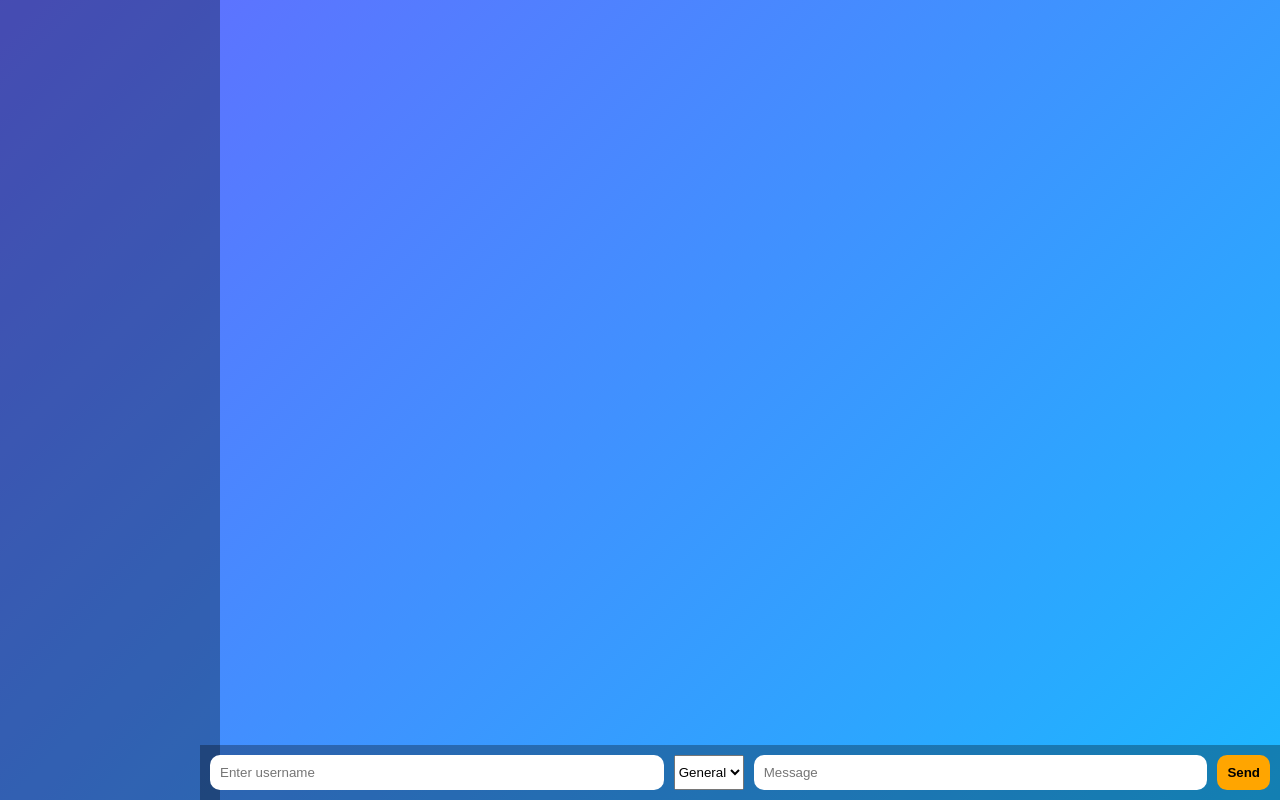
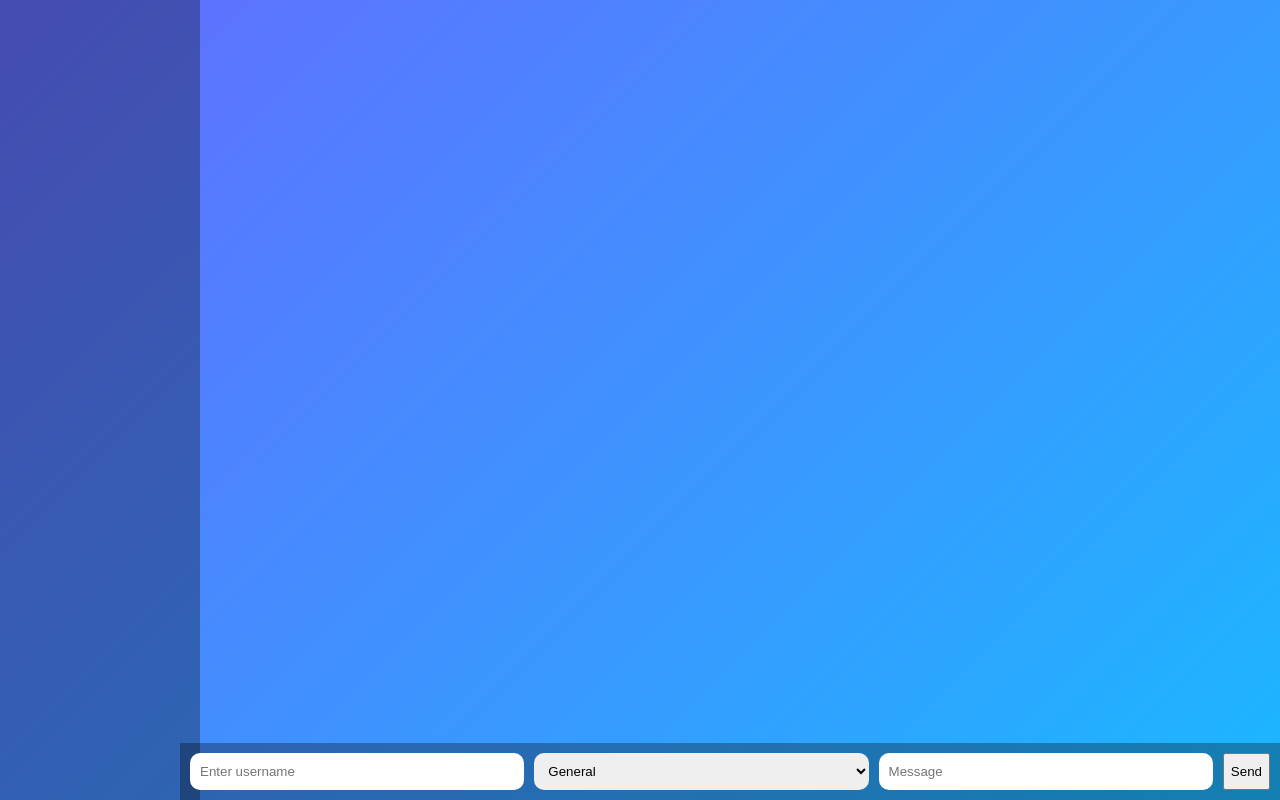
Before and after one commit to micah1105/chat-app, a website: page public/index.html in a window 1280 px wide. Drawn offline with nearby package versions, Linux system fonts and the light colour scheme; no server answers.

Commit message:
Update style.css

```diff
--- a/public/style.css
+++ b/public/style.css
@@ -19,7 +19,7 @@ body {
 }
 
 #user-list {
-    width: 200px;
+    width: 180px;
     background: rgba(0,0,0,0.3);
     padding: 10px;
 }
@@ -37,12 +37,6 @@ body {
     padding: 10px;
     border-radius: 15px;
     max-width: 60%;
-    animation: pop 0.2s ease;
-}
-
-@keyframes pop {
-    from { transform: scale(0.9); opacity: 0; }
-    to { transform: scale(1); opacity: 1; }
 }
 
 .message.sent {
@@ -58,7 +52,7 @@ body {
 #input-area {
     position: fixed;
     bottom: 0;
-    left: 200px;
+    left: 180px;
     right: 0;
     display: flex;
     gap: 10px;
@@ -66,25 +60,9 @@ body {
     background: rgba(0,0,0,0.3);
 }
 
-input {
+input, select {
     flex: 1;
     padding: 10px;
     border-radius: 10px;
     border: none;
 }
-
-button {
-    padding: 10px;
-    border-radius: 10px;
-    border: none;
-    background: orange;
-    font-weight: bold;
-}
-
-#typing {
-    position: fixed;
-    bottom: 60px;
-    left: 220px;
-    font-size: 12px;
-    opacity: 0.7;
-}
```
